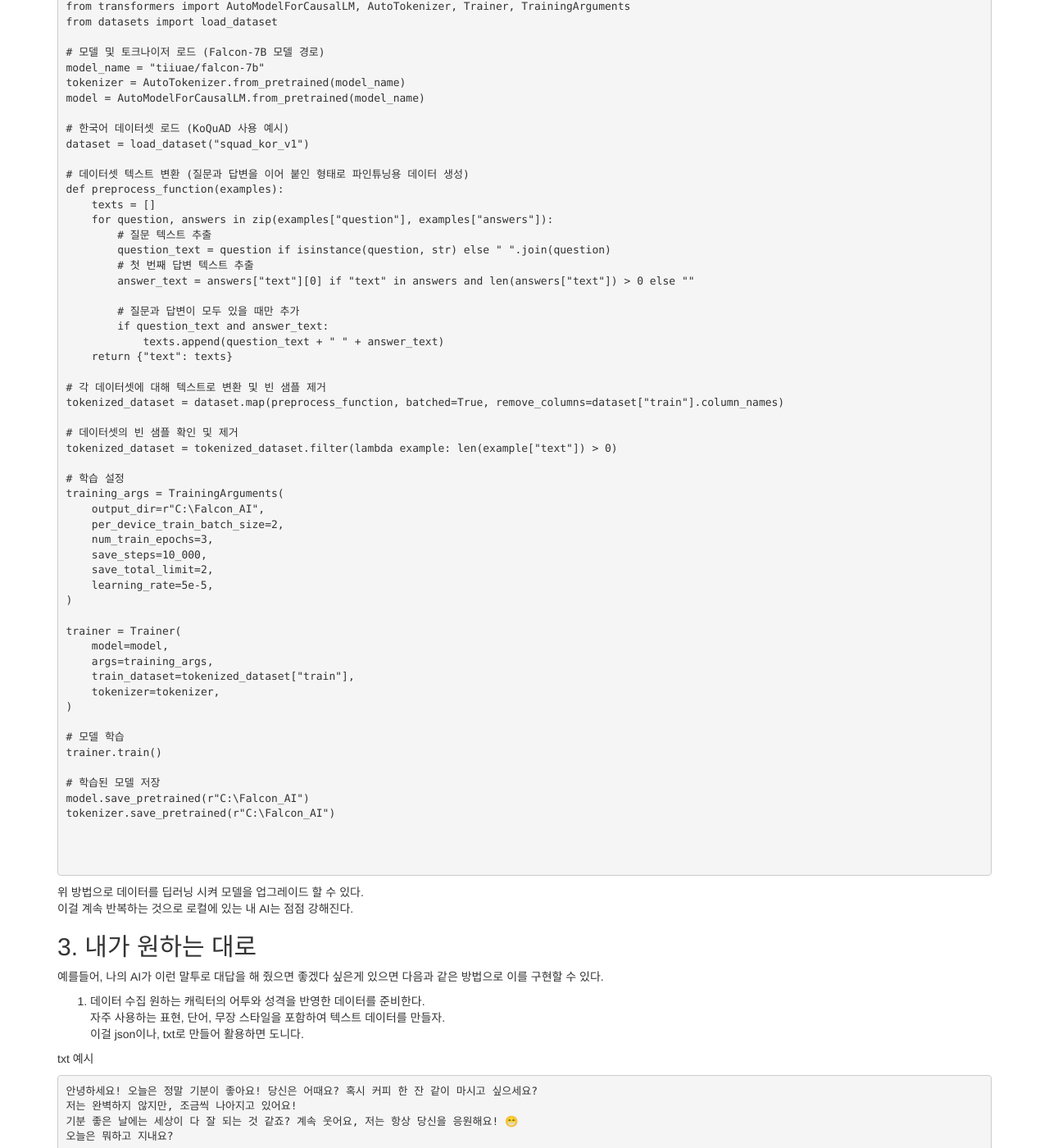
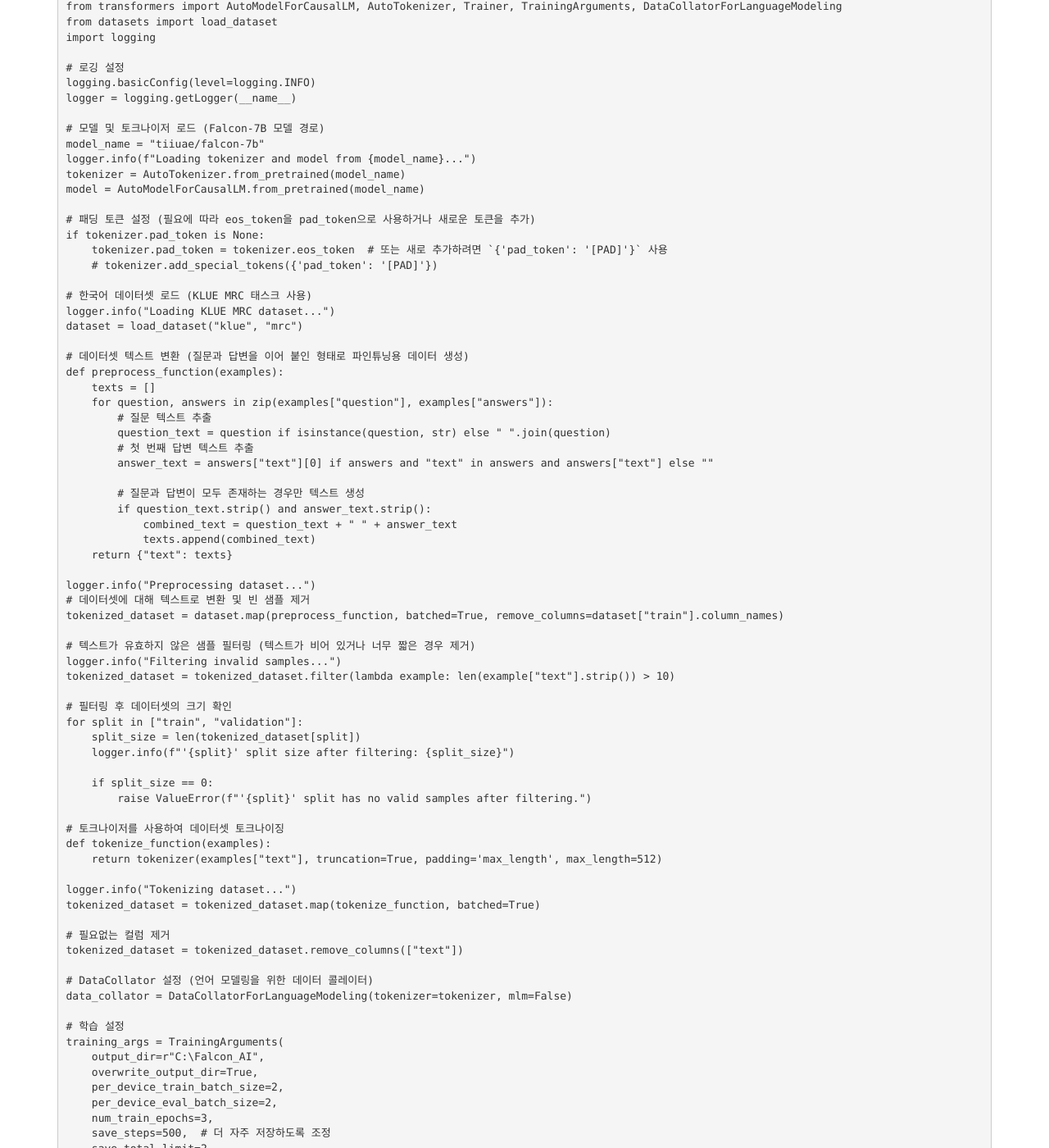
Before and after one commit to Gihak111/Gihak111.github.io, a Jekyll site: the page built from _posts/2024-11-07-python_AI_local_llama3_upload.md, in a window 1280 px wide and 1400 px high, scrolled down 2347 px. Shown: the whole window at 82% size. Built offline with Jekyll 4.4.1, drawn with Linux system fonts in a browser that asks for light colours; some of the changed text lies outside the part shown.

Commit message:
Update 2024-11-07-python_AI_local_llama3_upload.md

````diff
--- a/_posts/2024-11-07-python_AI_local_llama3_upload.md
+++ b/_posts/2024-11-07-python_AI_local_llama3_upload.md
@@ -116,16 +116,28 @@ while True:
 
 허깅페이스에서 트랜스포머 라이브러리르 ㄹ통해 파인튜닝 할 수 있다.
 ```python
-from transformers import AutoModelForCausalLM, AutoTokenizer, Trainer, TrainingArguments
+from transformers import AutoModelForCausalLM, AutoTokenizer, Trainer, TrainingArguments, DataCollatorForLanguageModeling
 from datasets import load_dataset
+import logging
+
+# 로깅 설정
+logging.basicConfig(level=logging.INFO)
+logger = logging.getLogger(__name__)
 
 # 모델 및 토크나이저 로드 (Falcon-7B 모델 경로)
 model_name = "tiiuae/falcon-7b"
+logger.info(f"Loading tokenizer and model from {model_name}...")
 tokenizer = AutoTokenizer.from_pretrained(model_name)
 model = AutoModelForCausalLM.from_pretrained(model_name)
 
-# 한국어 데이터셋 로드 (KoQuAD 사용 예시)
-dataset = load_dataset("squad_kor_v1")
+# 패딩 토큰 설정 (필요에 따라 eos_token을 pad_token으로 사용하거나 새로운 토큰을 추가)
+if tokenizer.pad_token is None:
+    tokenizer.pad_token = tokenizer.eos_token  # 또는 새로 추가하려면 `{'pad_token': '[PAD]'}` 사용
+    # tokenizer.add_special_tokens({'pad_token': '[PAD]'})
+
+# 한국어 데이터셋 로드 (KLUE MRC 태스크 사용)
+logger.info("Loading KLUE MRC dataset...")
+dataset = load_dataset("klue", "mrc")
 
 # 데이터셋 텍스트 변환 (질문과 답변을 이어 붙인 형태로 파인튜닝용 데이터 생성)
 def preprocess_function(examples):
@@ -134,44 +146,78 @@ def preprocess_function(examples):
         # 질문 텍스트 추출
         question_text = question if isinstance(question, str) else " ".join(question)
         # 첫 번째 답변 텍스트 추출
-        answer_text = answers["text"][0] if "text" in answers and len(answers["text"]) > 0 else ""
+        answer_text = answers["text"][0] if answers and "text" in answers and answers["text"] else ""
 
-        # 질문과 답변이 모두 있을 때만 추가
-        if question_text and answer_text:
-            texts.append(question_text + " " + answer_text)
+        # 질문과 답변이 모두 존재하는 경우만 텍스트 생성
+        if question_text.strip() and answer_text.strip():
+            combined_text = question_text + " " + answer_text
+            texts.append(combined_text)
     return {"text": texts}
 
-# 각 데이터셋에 대해 텍스트로 변환 및 빈 샘플 제거
+logger.info("Preprocessing dataset...")
+# 데이터셋에 대해 텍스트로 변환 및 빈 샘플 제거
 tokenized_dataset = dataset.map(preprocess_function, batched=True, remove_columns=dataset["train"].column_names)
 
-# 데이터셋의 빈 샘플 확인 및 제거
-tokenized_dataset = tokenized_dataset.filter(lambda example: len(example["text"]) > 0)
+# 텍스트가 유효하지 않은 샘플 필터링 (텍스트가 비어 있거나 너무 짧은 경우 제거)
+logger.info("Filtering invalid samples...")
+tokenized_dataset = tokenized_dataset.filter(lambda example: len(example["text"].strip()) > 10)
+
+# 필터링 후 데이터셋의 크기 확인
+for split in ["train", "validation"]:
+    split_size = len(tokenized_dataset[split])
+    logger.info(f"'{split}' split size after filtering: {split_size}")
+
+    if split_size == 0:
+        raise ValueError(f"'{split}' split has no valid samples after filtering.")
+
+# 토크나이저를 사용하여 데이터셋 토크나이징
+def tokenize_function(examples):
+    return tokenizer(examples["text"], truncation=True, padding='max_length', max_length=512)
+
+logger.info("Tokenizing dataset...")
+tokenized_dataset = tokenized_dataset.map(tokenize_function, batched=True)
+
+# 필요없는 컬럼 제거
+tokenized_dataset = tokenized_dataset.remove_columns(["text"])
+
+# DataCollator 설정 (언어 모델링을 위한 데이터 콜레이터)
+data_collator = DataCollatorForLanguageModeling(tokenizer=tokenizer, mlm=False)
 
 # 학습 설정
 training_args = TrainingArguments(
     output_dir=r"C:\Falcon_AI",
+    overwrite_output_dir=True,
     per_device_train_batch_size=2,
+    per_device_eval_batch_size=2,
     num_train_epochs=3,
-    save_steps=10_000,
+    save_steps=500,  # 더 자주 저장하도록 조정
     save_total_limit=2,
     learning_rate=5e-5,
+    logging_steps=100,
+    evaluation_strategy="epoch",
+    save_strategy="steps",
+    logging_dir=r"C:\Falcon_AI\logs",
 )
 
+logger.info("Initializing Trainer...")
 trainer = Trainer(
     model=model,
     args=training_args,
     train_dataset=tokenized_dataset["train"],
+    eval_dataset=tokenized_dataset["validation"],
     tokenizer=tokenizer,
+    data_collator=data_collator,
 )
 
 # 모델 학습
+logger.info("Starting training...")
 trainer.train()
 
 # 학습된 모델 저장
+logger.info("Saving model and tokenizer...")
 model.save_pretrained(r"C:\Falcon_AI")
 tokenizer.save_pretrained(r"C:\Falcon_AI")
-
-
+logger.info("Training and saving completed successfully.")
 
 ```
 위 방법으로 데이터를 딥러닝 시켜 모델을 업그레이드 할 수 있다.
````
